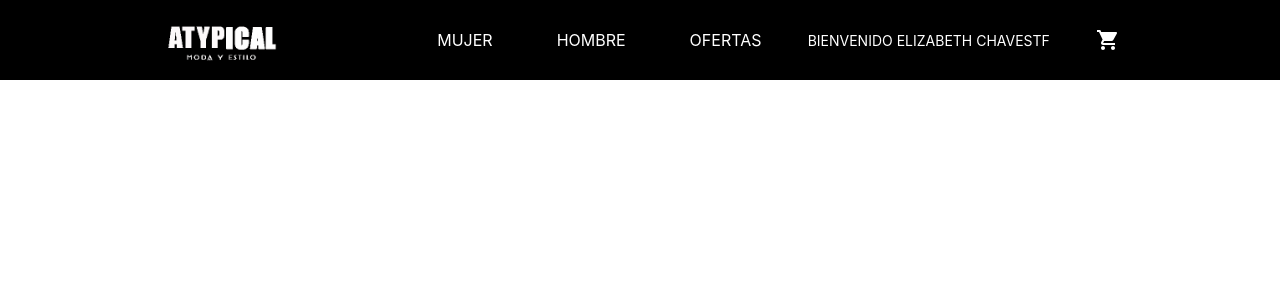
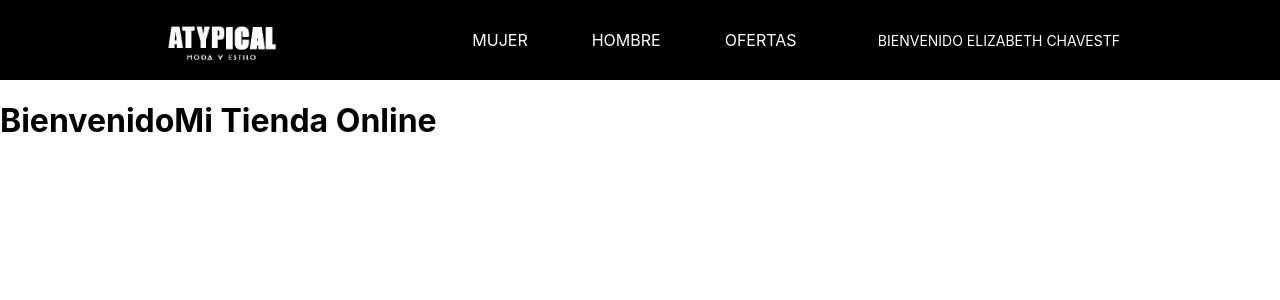
Before and after one commit to MaritzaChavesta/proyectoreact, a React (Create React App) app: page / in a window 1280 px wide. Shown: the top 300 px of the page. Built offline with nearby package versions, Linux system fonts and the light colour scheme.

Commit message:
Greetings

```diff
--- a/src/App.js
+++ b/src/App.js
@@ -1,15 +1,20 @@
  import React from "react";
  import './App.css';
- import Navbar from './Componentes/Header/Navbar'
+ import Navbar from './Componentes/Navbar/Navbar';
+import ItemListContainer from './Componentes/Navbar/ItemListContainer';
+
 
 
 const App = () =>{
   const nombre = "Elizabeth";
+  const mensaje = "Mi Tienda Online";
   return (
     <>
      <Navbar nombreUsuario={nombre} apellidoUsuario="ChavestF"/>
 
+    <ItemListContainer greeting={mensaje} />
+
     </>
-) ;
+);
 }
 export default App
--- /dev/null
+++ b/src/Componentes/Navbar/ItemListContainer.js
@@ -0,0 +1,9 @@
+import React from 'react'
+
+export const ItemListContainer = ({greeting}) => {
+  return (
+    <h1>Bienvenido{greeting} </h1>
+  )
+}
+
+export default ItemListContainer
--- a/src/Componentes/Header/Navbar.js
+++ b/src/Componentes/Navbar/Navbar.js
@@ -1,7 +1,6 @@
 import React from 'react'
 import './Navbar.css'
 import logo from '../../assets/logoo.png'
-import ShoppingCartIcon from '@mui/icons-material/ShoppingCart';
 import {styles} from './Navbar.style'
 
 
@@ -20,7 +19,8 @@ export const Navbar = ({ nombreUsuario,apellidoUsuario }) => {
 
         </ul>
         <h1  style={styles.usuario}>Bienvenido {nombreUsuario} {apellidoUsuario}</h1>
-       <ShoppingCartIcon />
+
+
 
 
       </nav>
```
Also changed, not shown: src/Componentes/Navbar/Navbar.css (renamed from src/Componentes/Header/Navbar.css), src/Componentes/Navbar/Navbar.style.js (renamed from src/Componentes/Header/Navbar.style.js).
